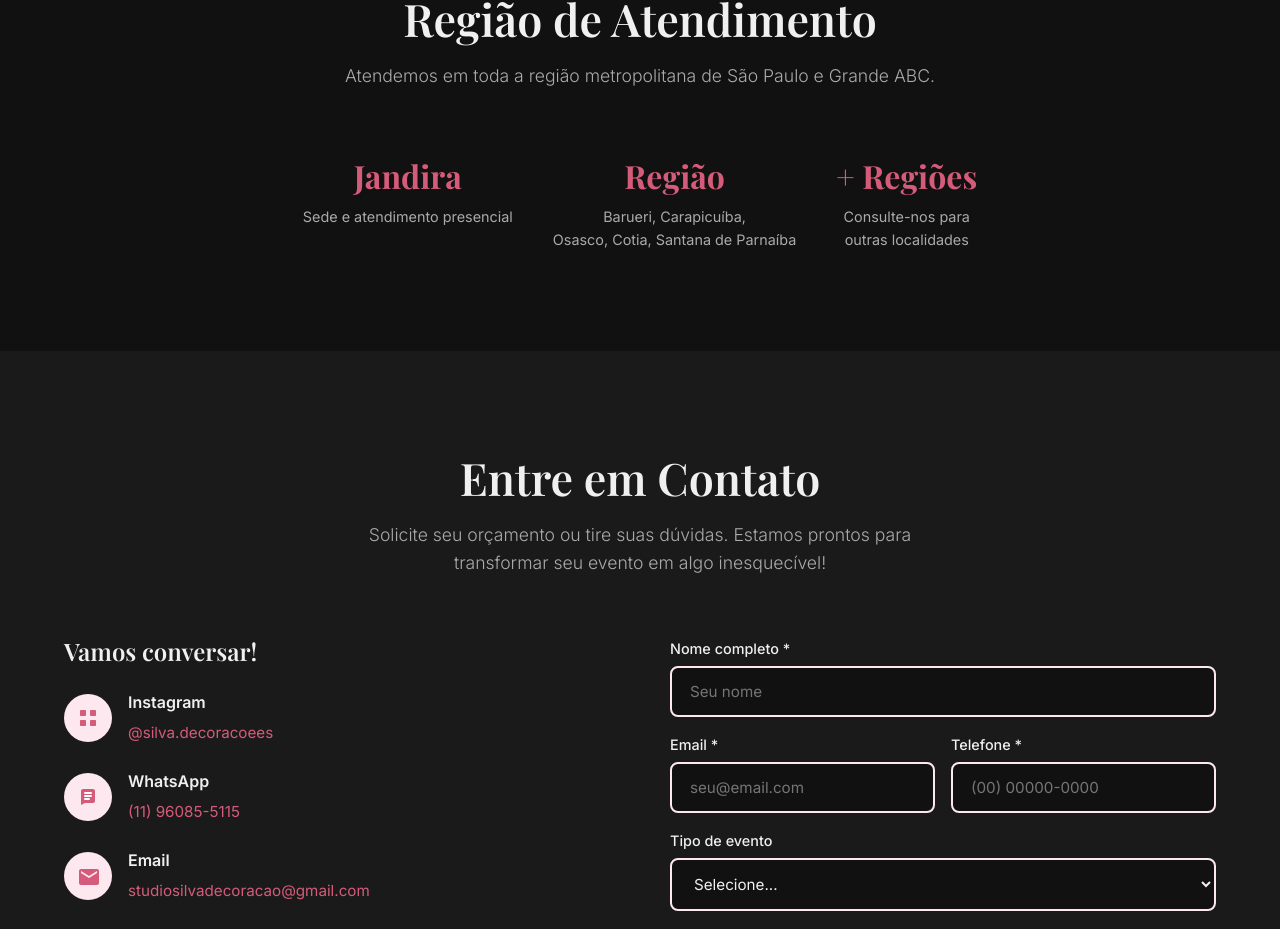
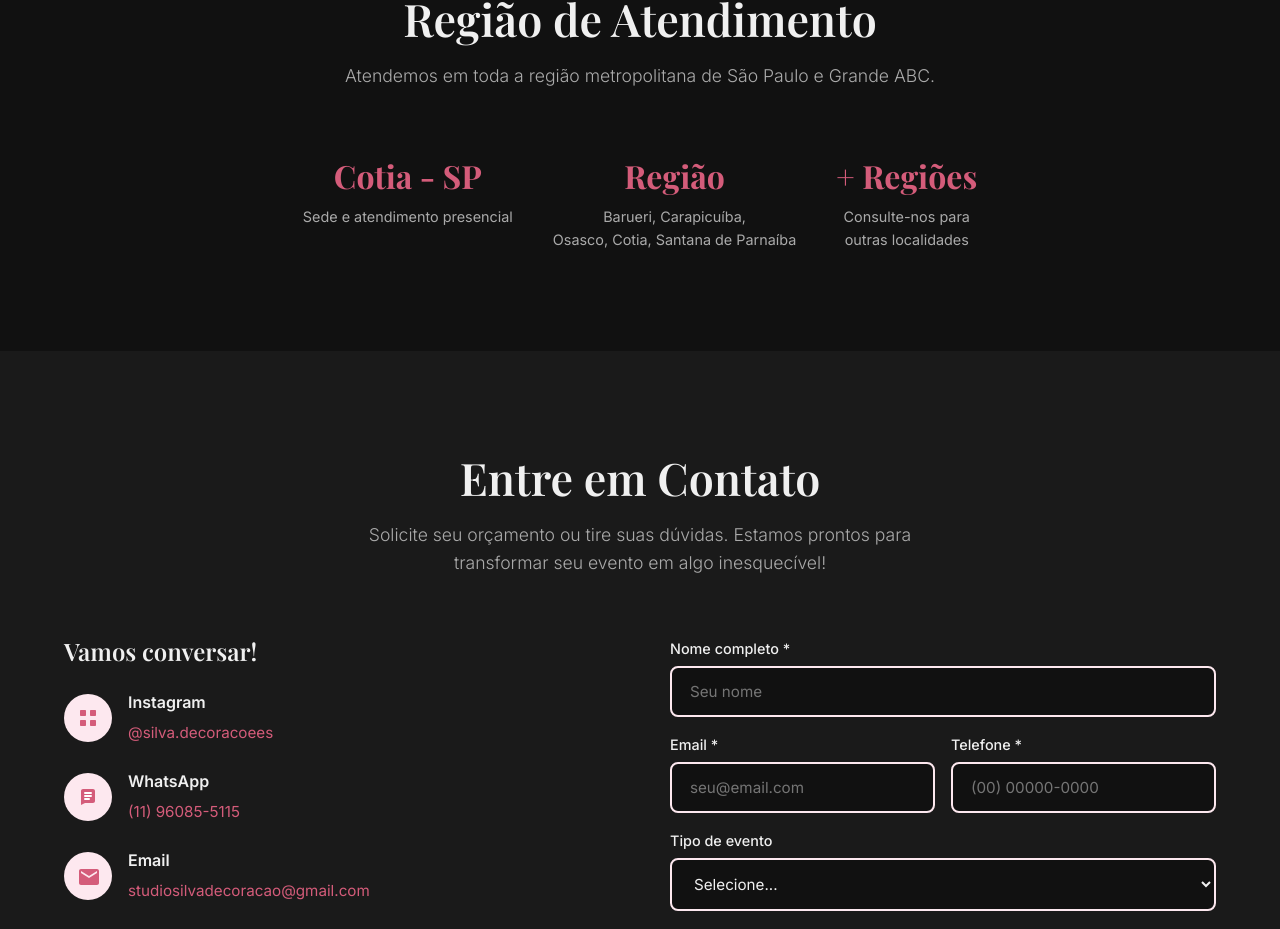
Before and after one commit to souzafabricio28-blip/studiosilva-decoracoes, a Next.js app: page / in a window 1280 px wide. Shown: the part 8056-8985 px from the top of the page. Built offline with nearby package versions, Linux system fonts and the light colour scheme; a web font is replaced by a local one.

Commit message:
Troca Jandira por Cotia - SP na região de atendimento

```diff
--- a/components/ServiceArea.js
+++ b/components/ServiceArea.js
@@ -26,7 +26,7 @@ export default function ServiceArea() {
                 color: 'var(--rose-primary)',
               }}
             >
-              Jandira
+              Cotia - SP
             </div>
             <div style={{ color: 'var(--text-soft)', fontSize: '0.9rem', marginTop: 4 }}>
               Sede e atendimento presencial
```
